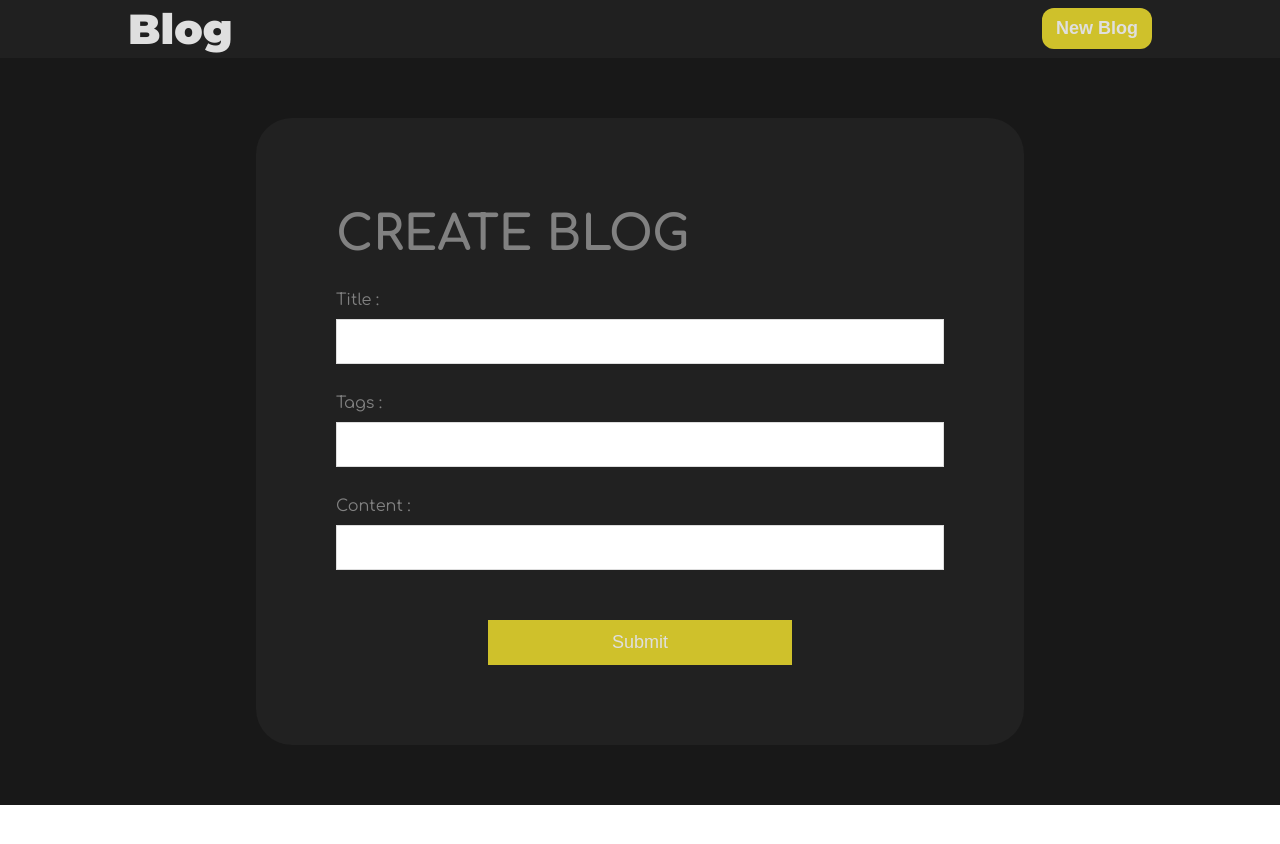
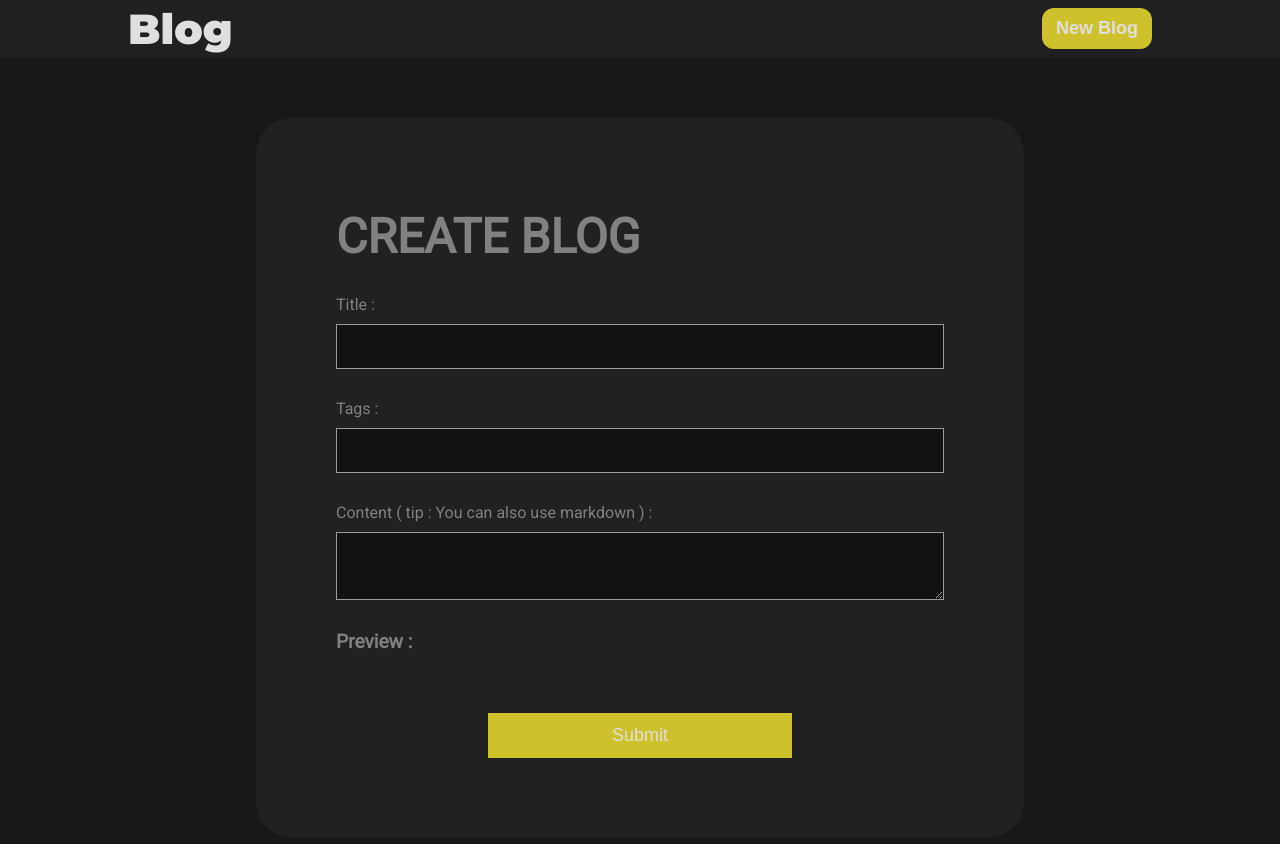
Before and after one commit to akishtp/Thoughts., a React (Create React App) app in the folder frontend/: page /create in a window 1280 px wide. Shown: the top 844 px of the page. Before the commit the page ends 805 px from the top, so only its background shows below. Built offline with nearby package versions, Linux system fonts and the light colour scheme.

Commit message:
Coming next up: Users 👤

```diff
--- a/frontend/package.json
+++ b/frontend/package.json
@@ -1,6 +1,6 @@
 {
   "name": "frontend",
-  "version": "0.1.0",
+  "version": "1.0.0",
   "proxy": "http://localhost:5000",
   "private": true,
   "dependencies": {
@@ -11,8 +11,10 @@
     "react": "^18.2.0",
     "react-dom": "^18.2.0",
     "react-icons": "^4.4.0",
+    "react-markdown": "^8.0.3",
     "react-router-dom": "^6.3.0",
     "react-scripts": "5.0.1",
+    "remark-gfm": "^3.0.1",
     "web-vitals": "^2.1.4"
   },
   "scripts": {
--- a/frontend/src/components/BlogDetails/BlogDetails.js
+++ b/frontend/src/components/BlogDetails/BlogDetails.js
@@ -1,5 +1,7 @@
 import "./BlogDetails.css";
 import { HiTrash } from "react-icons/hi";
+import ReactMarkdown from "react-markdown";
+import gfm from "remark-gfm";
 import formatDistanceToNow from "date-fns/formatDistanceToNow";
 
 const BlogDetails = ({ blog }) => {
@@ -14,6 +16,7 @@ const BlogDetails = ({ blog }) => {
     await fetch(`/api/blogs/${blog._id}`, {
       method: "DELETE",
     });
+    window.location.reload();
   };
 
   return (
@@ -24,7 +27,9 @@ const BlogDetails = ({ blog }) => {
           <HiTrash size={18} onClick={handleDelete} />
         </button>
       </div>
-      <p className="blog-body">{blog.body}</p>
+      <p className="blog-body">
+        <ReactMarkdown remarkPlugins={[gfm]}>{blog.body}</ReactMarkdown>
+      </p>
       {blog.tag && <div className="tag">{blog.tag}</div>}
       <span className="time">
         {formatDistanceToNow(new Date(blog.createdAt), { addSuffix: true })}
--- /dev/null
+++ b/frontend/src/components/BlogMd/BlogMd.css
@@ -0,0 +1,4 @@
+.blog-md {
+  background-color: darkslategray;
+  width: 100%;
+}
--- a/frontend/src/index.css
+++ b/frontend/src/index.css
@@ -1,12 +1,13 @@
-@import url("https://fonts.googleapis.com/css2?family=Comfortaa:wght@400;700&display=swap");
+@import url("https://fonts.googleapis.com/css2?family=Roboto&display=swap");
 
 * {
   padding: 0;
   margin: 0;
   box-sizing: border-box;
+  overflow-x: hidden;
 }
 body {
-  font-family: "Comfortaa", cursive;
+  font-family: "Roboto", sans-serif;
 }
 button {
   cursor: pointer;
--- a/frontend/src/pages/Create/Create.css
+++ b/frontend/src/pages/Create/Create.css
@@ -3,6 +3,7 @@
   display: flex;
   align-items: center;
   justify-content: center;
+  flex-direction: column;
 }
 .create-form {
   width: clamp(60%, 700px, 100%);
@@ -17,12 +18,14 @@
   padding: 30px 0;
 }
 .create-input {
+  background-color: #121212;
   display: block;
   width: 100%;
   font-size: 20px;
   padding: 10px 10px;
   margin: 10px 0 30px 0;
-  border: 1px solid #ddd;
+  border: 1px solid #ddddddae;
+  color: #727272;
 }
 .button-wrapper {
   width: 100%;
@@ -46,3 +49,12 @@
     border-radius: 0;
   }
 }
+.create span {
+  font-size: larger;
+  font-weight: 600;
+}
+.blog-md {
+  width: 100%;
+  padding: 20px 0;
+  font-size: 18px;
+}
--- a/frontend/src/pages/Create/Create.js
+++ b/frontend/src/pages/Create/Create.js
@@ -1,4 +1,7 @@
 import { useState } from "react";
+import { useNavigate } from "react-router-dom";
+import ReactMarkdown from "react-markdown";
+import gfm from "remark-gfm";
 import "./Create.css";
 
 const Create = () => {
@@ -7,6 +10,7 @@ const Create = () => {
   const [body, setBody] = useState("");
   // eslint-disable-next-line
   const [error, setError] = useState(null);
+  const navigate = useNavigate();
 
   const handleSubmit = async (e) => {
     e.preventDefault();
@@ -30,13 +34,13 @@ const Create = () => {
       setTitle("");
       setTag("");
       setBody("");
-      console.log("new workout added:", json);
+      navigate("/");
     }
   };
 
   return (
     <div className="create">
-      <form className="create-form" onSubmit={handleSubmit}>
+      <form className="create-form">
         <h2 className="create-heading">CREATE BLOG</h2>
         <label className="create-label">
           Title :
@@ -57,16 +61,22 @@ const Create = () => {
           />
         </label>
         <label className="create-label">
-          Content :
-          <input
+          Content ( tip : You can also use markdown ) :
+          <textarea
             type="text"
             onChange={(e) => setBody(e.target.value)}
             value={body}
             className="create-input"
           />
         </label>
+        <span>Preview :</span>
+        <ReactMarkdown remarkPlugins={[gfm]} className="blog-md">
+          {body}
+        </ReactMarkdown>
         <div className="button-wrapper">
-          <button className="submit-button">Submit</button>
+          <button className="submit-button" onClick={handleSubmit}>
+            Submit
+          </button>
         </div>
       </form>
     </div>
--- a/frontend/src/pages/Home/Home.js
+++ b/frontend/src/pages/Home/Home.js
@@ -3,7 +3,7 @@ import BlogDetails from "../../components/BlogDetails/BlogDetails";
 import "./Home.css";
 
 const Home = () => {
-  const [blogs, setBlogs] = useState(null);
+  const [blogs, setBlogs] = useState([]);
   useEffect(() => {
     const fetchblogs = async () => {
       const response = await fetch("/api/blogs");
--- a/package.json
+++ b/package.json
@@ -1,6 +1,6 @@
 {
   "name": "blogs",
-  "version": "0.0.1",
+  "version": "1.0.0",
   "description": "Blogs by Verlow",
   "main": "backend/server.js",
   "scripts": {
```
Also changed, not shown: frontend/src/components/BlogMd/BlogMd.js (added, +15 -0 lines), 2 other files (tests, documents, lock files or other folders).
